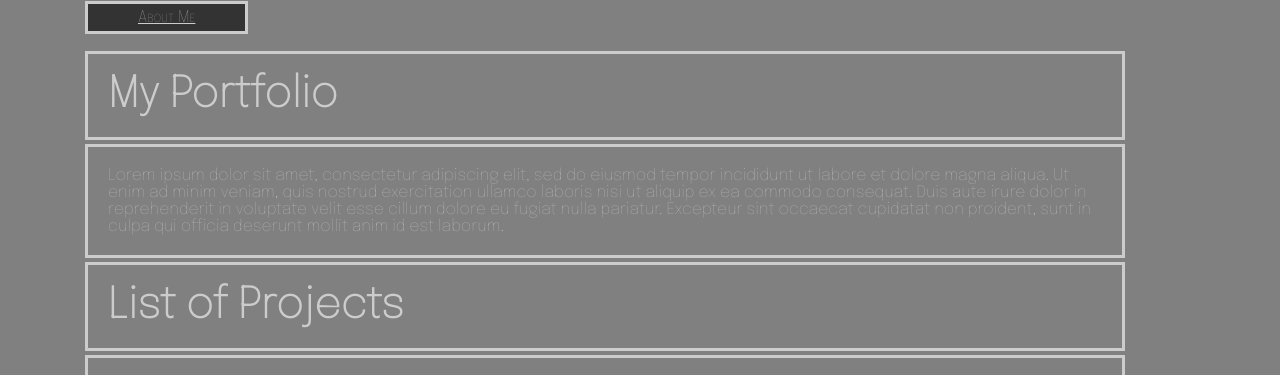
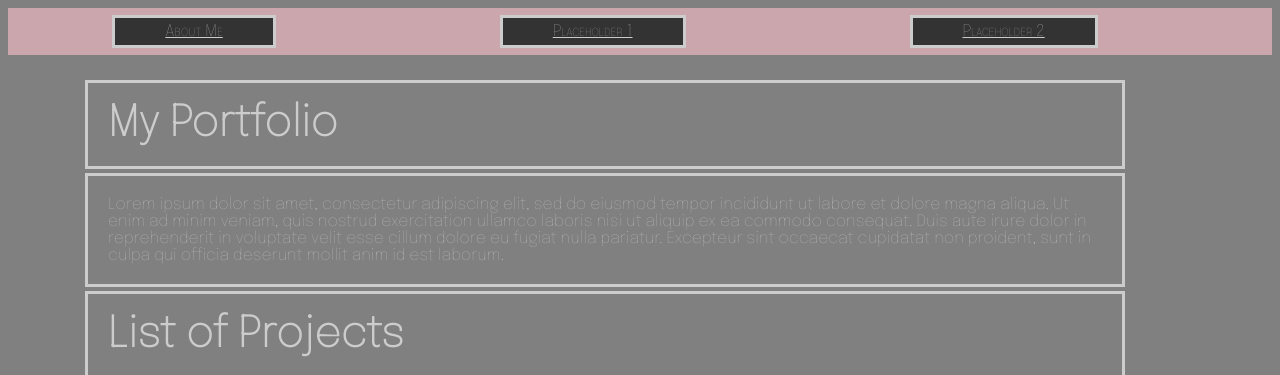
Before and after one commit to coreydill/portfolio, a plain HTML site: page index.html in a window 1280 px wide. Shown: the top 375 px of the page. Drawn offline with Linux system fonts and the light colour scheme.

Commit message:
added flexbox to nav

```diff
--- a/index.html
+++ b/index.html
@@ -12,6 +12,8 @@
     <body>
       <nav>
       <a href="page2.html">About Me</a>
+      <a href="page2.html">Placeholder 1</a>
+      <a href="page2.html">Placeholder 2</a>
       </nav>
       <br>
     <header>
--- a/styles/stylesheet.css
+++ b/styles/stylesheet.css
@@ -1,3 +1,11 @@
+nav {
+  height: auto;
+  background-color: pink;
+  display: flex;
+  flex-direction: row;
+  justify-content: center;
+  align-items: justify;
+}
 body {
   background-color: gray;
   opacity: 0.6;
```
